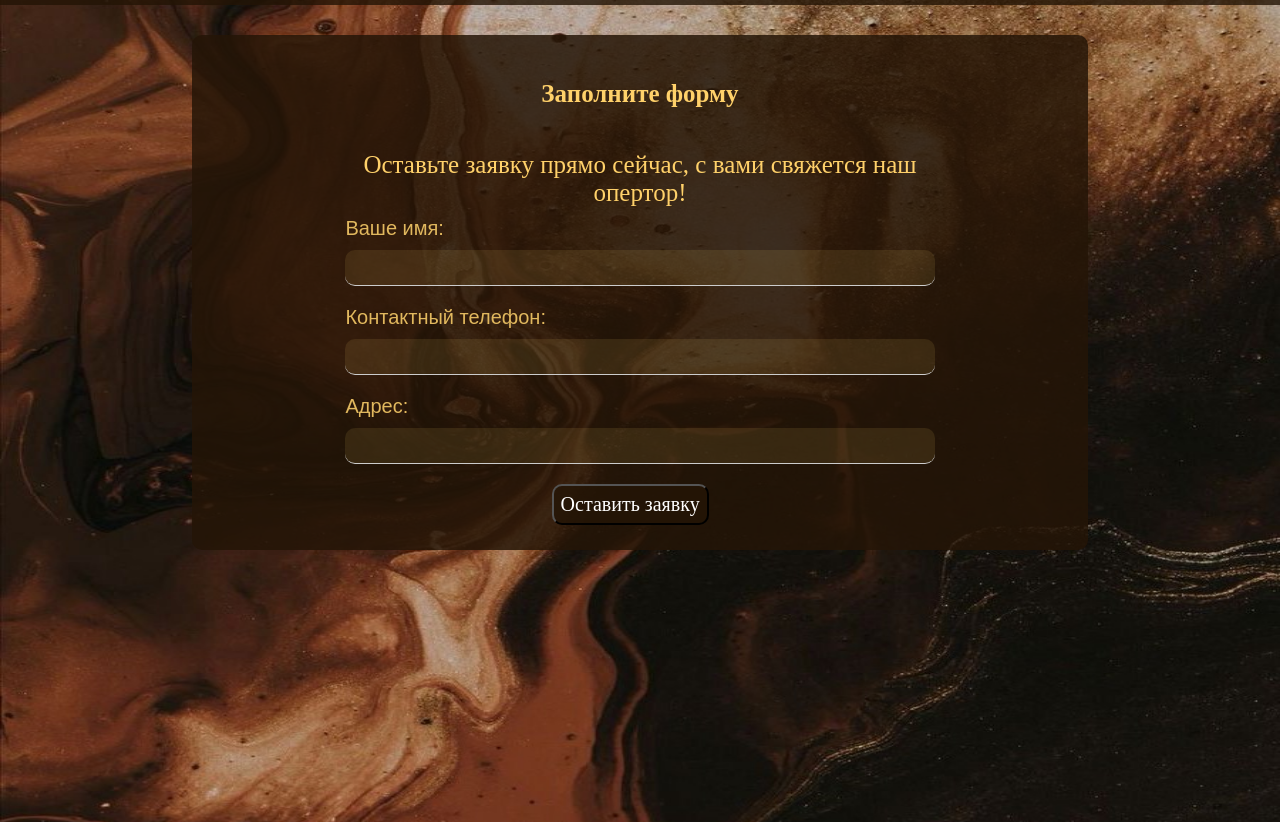
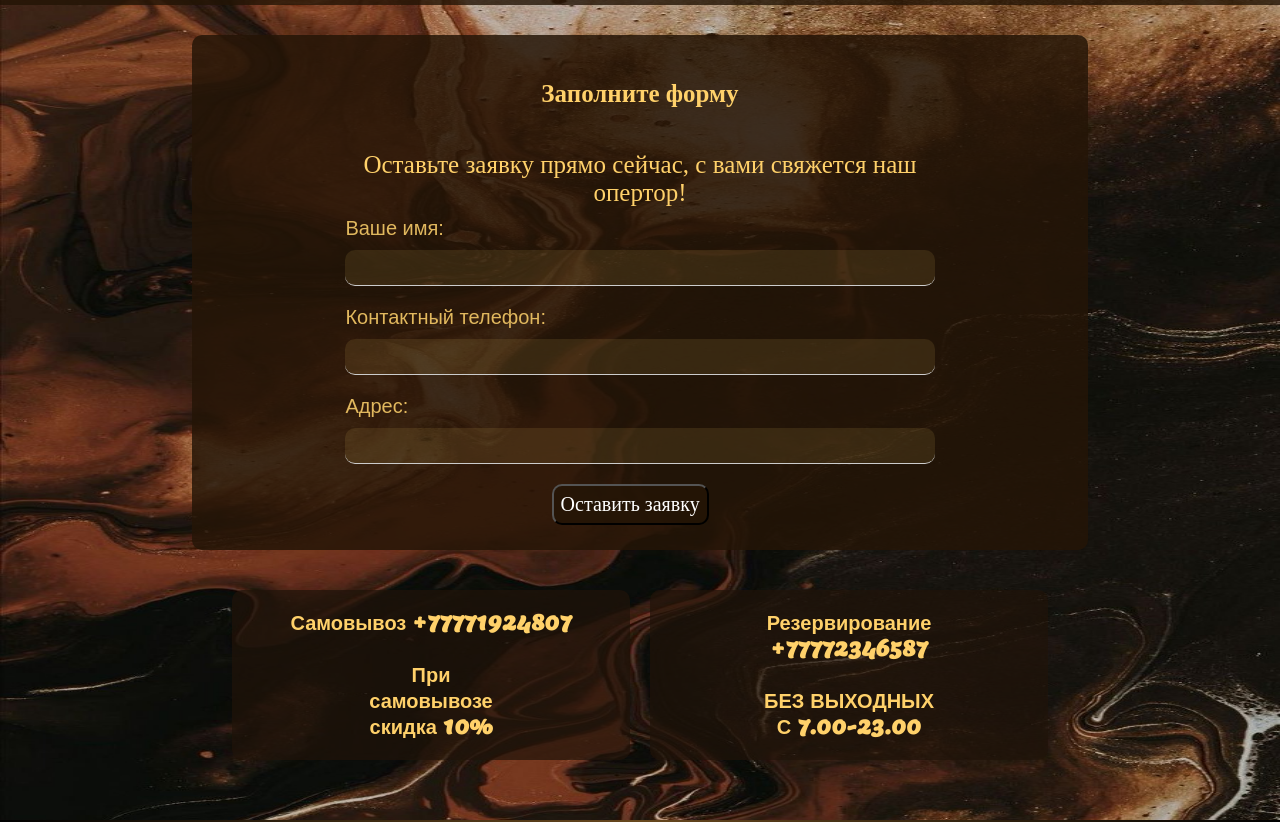
Before and after one commit to Oksana77-f/coffee.github.io, a plain HTML site: page reserv3.html in a window 1280 px wide. Shown: the part 65-887 px from the top of the page. Drawn offline with Linux system fonts and the light colour scheme.

Commit message:
Update style4.css

```diff
--- a/style4.css
+++ b/style4.css
@@ -199,10 +199,6 @@ input {
     display: grid;
     grid-template-columns: repeat(2, 1fr); /* Создаем 3 колонки одинаковой ширины */
     gap: 20px;
-    justify-content: center;
-    align-items: center;
-    height: 100vh;
-    text-align: center;
 }
 
 .about{
```
